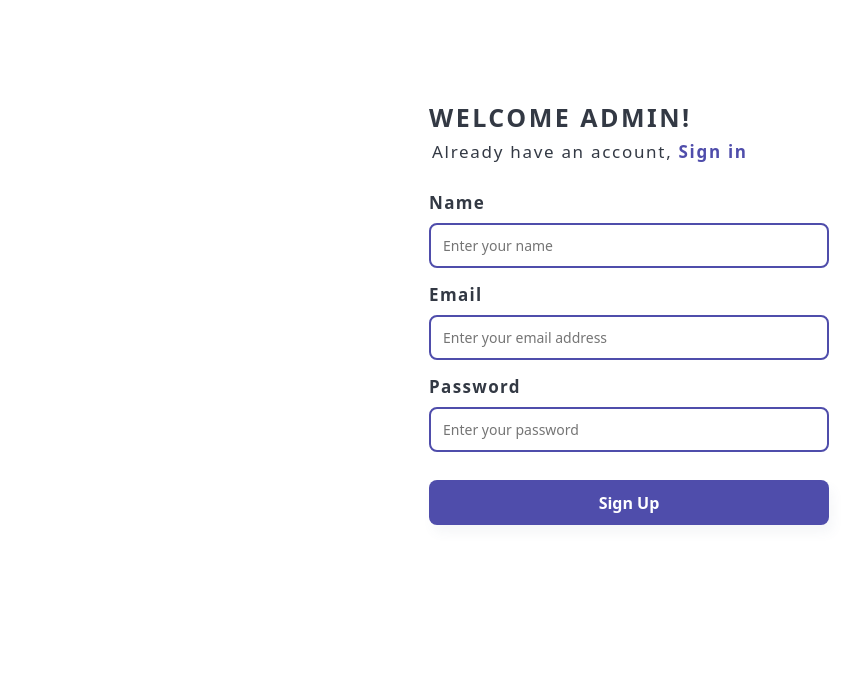
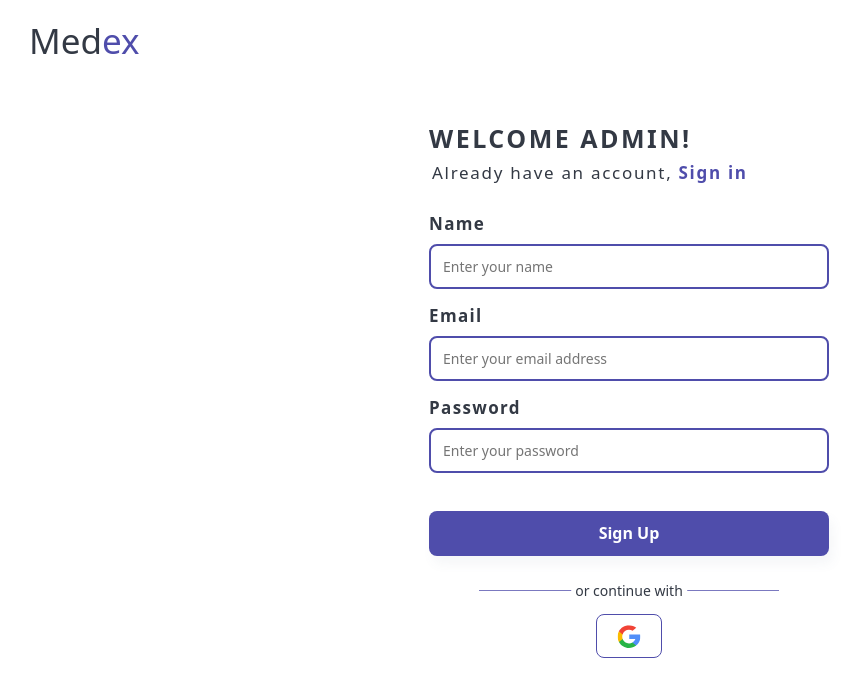
Before and after one commit to vikramoff24/Health-React, a React (Create React App) app: page /signin in a window 1280 px wide. Shown: the top 696 px of the page, without its empty margins (11-871 px from the left). Built offline with nearby package versions, Linux system fonts and the light colour scheme.

Commit message:
Signin & Signup done

```diff
--- a/src/App.js
+++ b/src/App.js
@@ -53,7 +53,7 @@ function App(props) {
             color: #fff;
             height: 45px;
             display: block;
-            margin-top: 20px;
+
             font-weight: 600;
             &:active {
               color: #fff;
--- /dev/null
+++ b/src/components/Shared/Navbar.jsx
@@ -0,0 +1,33 @@
+/** @jsxImportSource @emotion/react */
+import React from "react";
+import { css, jsx } from "@emotion/react";
+const Navbar = () => {
+  return (
+    <div
+      css={css`
+        width: 100%;
+      `}
+    >
+      <p
+        css={css`
+          font-size: 35px;
+          font-weight: 500;
+          color: #333944;
+          width: fit-content;
+          padding: 15px 40px;
+        `}
+      >
+        Med
+        <span
+          css={css`
+            color: #4f4dab;
+          `}
+        >
+          ex
+        </span>
+      </p>
+    </div>
+  );
+};
+
+export default Navbar;
--- a/src/components/SignUp/Signup.jsx
+++ b/src/components/SignUp/Signup.jsx
@@ -1,6 +1,7 @@
 /** @jsxImportSource @emotion/react */
 import React from "react";
 import { css, jsx } from "@emotion/react";
+import googleAuth from "../../assets/google.svg";
 const Signup = () => {
   return (
     <div className="container-fluid">
@@ -9,7 +10,7 @@ const Signup = () => {
           width: 400px;
           display: block;
           margin: 0 auto;
-          margin-top: 100px;
+          margin-top: 38px;
         `}
       >
         <p
@@ -85,10 +86,62 @@ const Signup = () => {
           className="btn"
           css={css`
             width: 100%;
+            margin-top: 30px;
           `}
         >
           Sign Up
         </button>
+        <div
+          css={css`
+            position: relative;
+          `}
+        >
+          <div
+            css={css`
+              border-top: 1.6px solid rgba(79, 77, 171, 0.75);
+              width: 75%;
+              display: block;
+              margin: 0 auto;
+              margin-top: 34px;
+            `}
+          ></div>
+
+          <p
+            css={css`
+              position: absolute;
+              background-color: #fff;
+              width: fit-content;
+              top: -10px;
+              left: 50%;
+              transform: translate(-50%);
+              font-size: 14px;
+              padding: 0 4px;
+              color: #333944;
+            `}
+          >
+            or continue with
+          </p>
+        </div>
+        <div
+          css={css`
+            border: 1.6px solid #4f4dab;
+            box-sizing: border-box;
+            border-radius: 8px;
+            width: fit-content;
+            padding: 6px 17px;
+            margin: 0 auto;
+            margin-top: 23px;
+          `}
+        >
+          {" "}
+          <img
+            src={googleAuth}
+            alt="google-auth"
+            css={css`
+              width: 30px;
+            `}
+          ></img>
+        </div>
       </div>
     </div>
   );
--- a/src/pages/SignIn.jsx
+++ b/src/pages/SignIn.jsx
@@ -1,8 +1,10 @@
 import React from "react";
+import Navbar from "../components/Shared/Navbar";
 import Signin from "../components/SignIn/Signin";
 const SignIn = () => {
   return (
     <div>
+      <Navbar />
       <Signin />
     </div>
   );
--- a/src/pages/SignUp.jsx
+++ b/src/pages/SignUp.jsx
@@ -1,9 +1,11 @@
 import React from "react";
+import Navbar from "../components/Shared/Navbar";
 import Signup from "../components/SignUp/Signup";
 
 const SignUp = () => {
   return (
     <div>
+      <Navbar />
       <Signup />
     </div>
   );
```
Also changed, not shown: src/components/Shared/Sidebar.jsx (added, +8 -0 lines), src/components/SignIn/Signin.jsx (+52 -1 lines), src/assets/google.svg (added).
